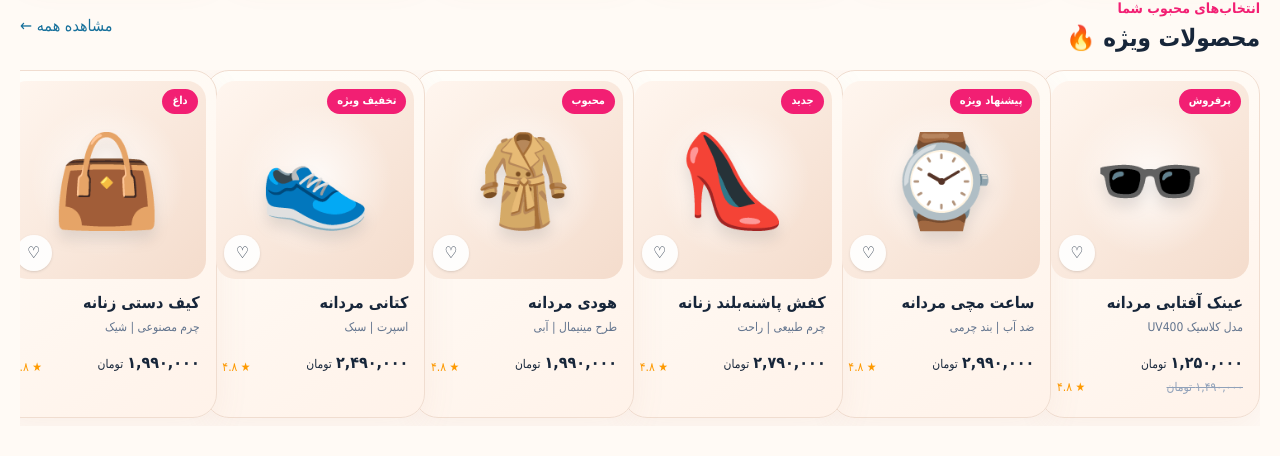
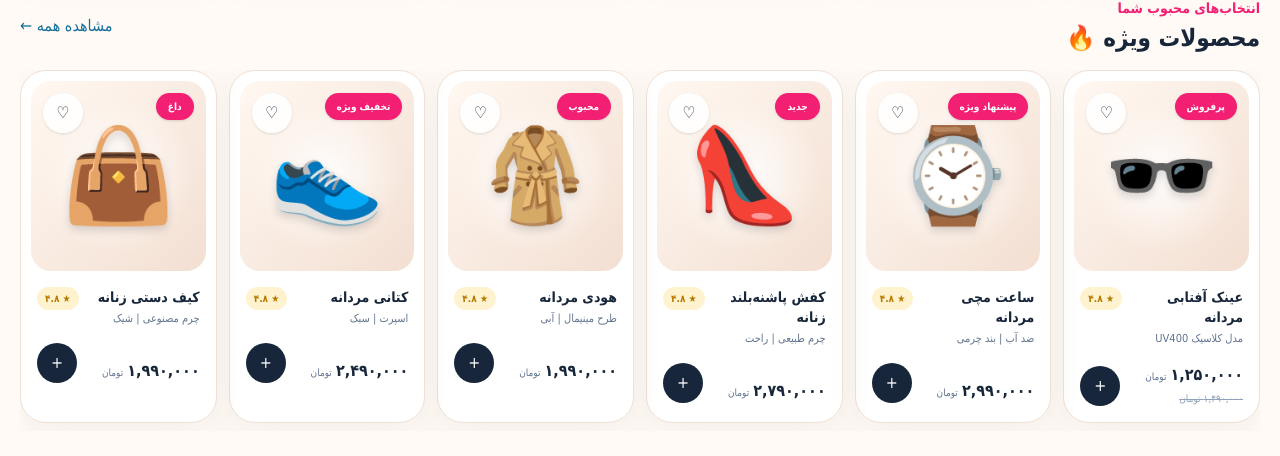
Before and after one commit to mehdikh20397-cmd/modastyle, a Next.js app: page / in a window 1280 px wide. Shown: the part 819-1275 px from the top of the page. Built offline with nearby package versions, Linux system fonts and the light colour scheme; grey boxes are pictures that could not be loaded.

Commit message:
feat: refine product cards

```diff
--- a/components/ui/ProductCard.tsx
+++ b/components/ui/ProductCard.tsx
@@ -20,59 +20,79 @@ export function ProductCard({ product }: { product: Product }) {
   const visual = productVisuals[product.name] ?? "🛍️";
 
   return (
-    <article className="soft-card group min-w-[220px] flex-1 overflow-hidden rounded-[24px] p-2.5 transition duration-300 hover:-translate-y-1 hover:shadow-xl">
+    <article className="group relative overflow-hidden rounded-[26px] border border-[#efdfd5] bg-white p-2.5 shadow-[0_10px_35px_rgba(90,60,45,0.06)] transition-all duration-300 hover:-translate-y-1.5 hover:shadow-[0_20px_45px_rgba(90,60,45,0.11)]">
 
-      <div className="relative flex aspect-square items-center justify-center overflow-hidden rounded-[19px] bg-gradient-to-br from-[#fff6ef] to-[#f4dccc]">
+      {/* Product image */}
+      <div className="relative aspect-[0.92] overflow-hidden rounded-[20px] bg-gradient-to-br from-[#fff8f1] to-[#f3dfd2]">
 
-        <div className="absolute inset-0 bg-[radial-gradient(circle_at_center,rgba(255,255,255,0.8),transparent_55%)]" />
+        <div className="absolute inset-0 bg-[radial-gradient(circle_at_center,rgba(255,255,255,0.9),transparent_60%)]" />
 
-        <span className="relative z-10 text-[90px] drop-shadow-xl transition duration-500 group-hover:scale-110">
+        <div className="relative grid h-full place-items-center">
+          <span className="text-[92px] drop-shadow-lg transition-transform duration-500 group-hover:scale-110">
             {visual}
           </span>
+        </div>
 
-        <span className="absolute right-2 top-2 rounded-full bg-[#f21f73] px-2.5 py-1 text-[11px] font-bold text-white">
+        {/* Badge */}
+        <span className="absolute right-3 top-3 rounded-full bg-[#f21f73] px-3 py-1.5 text-[10px] font-black text-white shadow-sm">
           {product.badge}
         </span>
 
+        {/* Favorite */}
         <button
-          aria-label="افزودن به علاقه‌مندی‌ها"
-          className="absolute bottom-2 left-2 grid h-9 w-9 place-items-center rounded-full bg-white/90 text-lg shadow transition hover:scale-110"
+          type="button"
+          aria-label={`افزودن ${product.name} به علاقه‌مندی‌ها`}
+          className="absolute left-3 top-3 grid h-10 w-10 place-items-center rounded-full bg-white/90 text-xl shadow-sm backdrop-blur transition hover:scale-110 hover:text-[#f21f73]"
         >
           ♡
         </button>
       </div>
 
-      <div className="px-1.5 pb-3 pt-3">
+      {/* Content */}
+      <div className="px-1.5 pb-1.5 pt-4">
 
-        <h3 className="font-bold">
+        <div className="flex items-start justify-between gap-3">
+          <div>
+            <h3 className="text-sm font-black text-[#17263a]">
               {product.name}
             </h3>
 
-        <p className="mt-1 text-xs text-slate-500">
+            <p className="mt-1 text-[11px] text-slate-500">
               {product.category}
             </p>
+          </div>
 
+          <div className="shrink-0 rounded-full bg-[#fff3cf] px-2 py-1 text-[10px] font-bold text-[#b77a00]">
+            ★ ۴.۸
+          </div>
+        </div>
+
+        {/* Price */}
         <div className="mt-4 flex items-end justify-between gap-2">
 
           <div>
-            <div className="text-base font-black">
+            <div className="text-base font-black text-[#17263a]">
               {product.price}
-              <span className="mr-1 text-xs font-medium">
+              <span className="mr-1 text-[10px] font-medium text-slate-500">
                 تومان
               </span>
             </div>
 
             {product.oldPrice && (
-              <div className="mt-1 text-xs text-slate-400 line-through">
+              <div className="mt-1 text-[10px] text-slate-400 line-through">
                 {product.oldPrice} تومان
               </div>
             )}
           </div>
 
-          <div className="text-xs text-amber-500">
-            ★ ۴.۸
-          </div>
-
+          {/* Add to cart */}
+          <button
+            type="button"
+            aria-label={`افزودن ${product.name} به سبد خرید`}
+            className="grid h-10 w-10 shrink-0 place-items-center rounded-full bg-[#17263a] text-base text-white transition hover:scale-105 hover:bg-[#f21f73]"
+          >
+            +
+          </button>
         </div>
       </div>
     </article>
```
Lines whose indentation alone changed are shown as unchanged.
